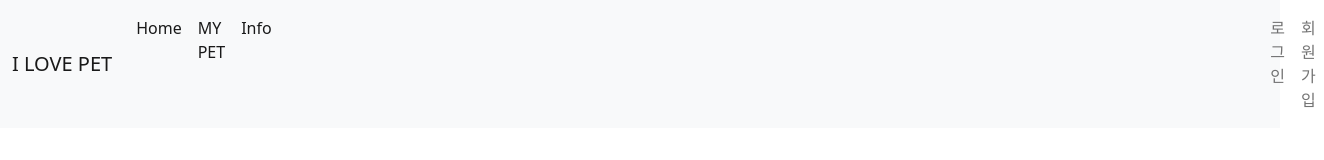
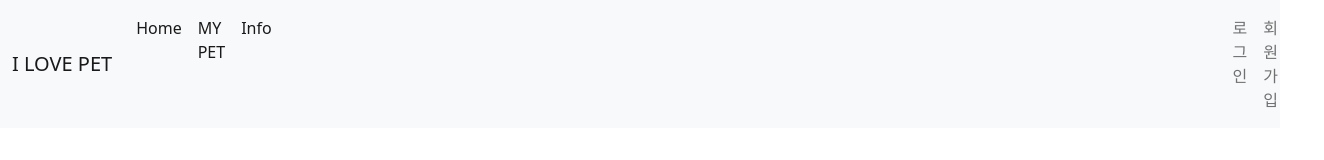
Before and after one commit to kimhwan1103/KBU_finalproject, a website: page views/nav.html in a window 1280 px wide. Shown: the whole page, 1324 px wide, since content can reach past the window. Drawn offline with nearby package versions, Linux system fonts and the light colour scheme.

Commit message:
sm nav.html 패딩수정

```diff
--- a/views/nav.html
+++ b/views/nav.html
@@ -18,7 +18,7 @@
               <li class="nav-item" >
                 <a class="nav-link active" aria-current="page" href="http://localhost:5000">MY PET</a>
               </li>
-              <li class="nav-item" style = "padding-right: 26cm;">
+              <li class="nav-item" style = "padding-right: 25cm;">
                 <a class="nav-link active" aria-current="page" href="http://localhost:5000">Info</a>
               </li>
               <li class="nav-item">
```
